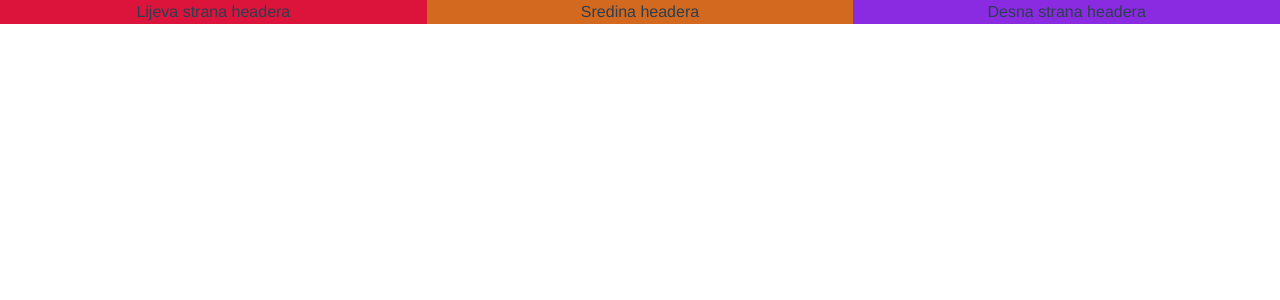
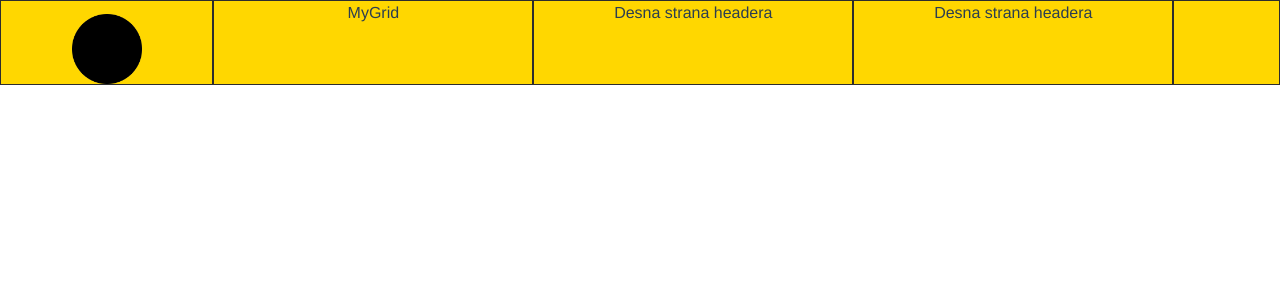
Before and after one commit to Buzzer-WebAppProject/WAFrontEnd, a Vue app: page /MainPage in a window 1280 px wide. Shown: the top 300 px of the page. Built offline with nearby package versions, Linux system fonts and the light colour scheme.

Commit message:
minor changes

```diff
--- a/src/App.vue
+++ b/src/App.vue
@@ -29,7 +29,8 @@ export default {
   -moz-osx-font-smoothing: grayscale;
   text-align: center;
   color: #2c3e50;
-  width: 100%;
-  height: 100%;
+  min-width: 100%;
+  min-height: 100%;
 }
+
 </style>
--- a/src/components/Header.vue
+++ b/src/components/Header.vue
@@ -4,17 +4,23 @@
         <div class="container-fluid">
             <div class="row">
 
-                <div class="col-4 left">
-                    Lijeva strana headera
+                <div class="col-2 logo">
+                    <img class="resize" :src="require('@/assets/circle-logo.png')">
                 </div>
 
-                <div class="col-4 middle">
-                    Sredina headera
+                <div class="col-3 MyGrid text-bottom">
+                    <p class="MyGridText"> MyGrid</p>
                 </div>
 
-                <div class="col-4 right">
+                <div class="col-3 About">
                     Desna strana headera
                 </div>
+
+                <div class="col-3 Introduction">
+                    Desna strana headera
+                </div>
+
+                <div class="col-1 empty" />
 
             </div>
         </div>
@@ -24,15 +30,35 @@
 </template>
 
 <style scoped>
+.backgrnd {
+    background-color: gold;
+}
+.logo {
+    border: 1px solid #2d2d2d;
+    padding-top: 1%;
+}
 
-.left{
-    background-color: crimson;
+.resize {
+    padding-top: 0;
+    height: 70px;
+    width: 70px;
 }
-.middle {
-    background-color: chocolate;
+
+.MyGrid {
+    border: 1px solid #2d2d2d;
 }
-.right {
-    background-color: blueviolet;
+.MyGridText {
+    position: relative;
+    bottom: auto;
+}
+.About {
+    border: 1px solid #2d2d2d;
+}
+.Introduction{
+    border: 1px solid #2d2d2d;
+}
+.empty {
+    border: 1px solid #2d2d2d;
 }
 
 </style>
--- a/src/components/HelloWorld.vue
+++ /dev/null
@@ -1,58 +0,0 @@
-<template>
-  <div class="hello">
-    <h1>{{ msg }}</h1>
-    <p>
-      For a guide and recipes on how to configure / customize this project,<br>
-      check out the
-      <a href="https://cli.vuejs.org" target="_blank" rel="noopener">vue-cli documentation</a>.
-    </p>
-    <h3>Installed CLI Plugins</h3>
-    <ul>
-      <li><a href="https://github.com/vuejs/vue-cli/tree/dev/packages/%40vue/cli-plugin-babel" target="_blank" rel="noopener">babel</a></li>
-      <li><a href="https://github.com/vuejs/vue-cli/tree/dev/packages/%40vue/cli-plugin-router" target="_blank" rel="noopener">router</a></li>
-    </ul>
-    <h3>Essential Links</h3>
-    <ul>
-      <li><a href="https://vuejs.org" target="_blank" rel="noopener">Core Docs</a></li>
-      <li><a href="https://forum.vuejs.org" target="_blank" rel="noopener">Forum</a></li>
-      <li><a href="https://chat.vuejs.org" target="_blank" rel="noopener">Community Chat</a></li>
-      <li><a href="https://twitter.com/vuejs" target="_blank" rel="noopener">Twitter</a></li>
-      <li><a href="https://news.vuejs.org" target="_blank" rel="noopener">News</a></li>
-    </ul>
-    <h3>Ecosystem</h3>
-    <ul>
-      <li><a href="https://router.vuejs.org" target="_blank" rel="noopener">vue-router</a></li>
-      <li><a href="https://vuex.vuejs.org" target="_blank" rel="noopener">vuex</a></li>
-      <li><a href="https://github.com/vuejs/vue-devtools#vue-devtools" target="_blank" rel="noopener">vue-devtools</a></li>
-      <li><a href="https://vue-loader.vuejs.org" target="_blank" rel="noopener">vue-loader</a></li>
-      <li><a href="https://github.com/vuejs/awesome-vue" target="_blank" rel="noopener">awesome-vue</a></li>
-    </ul>
-  </div>
-</template>
-
-<script>
-export default {
-  name: 'HelloWorld',
-  props: {
-    msg: String
-  }
-}
-</script>
-
-<!-- Add "scoped" attribute to limit CSS to this component only -->
-<style scoped lang="scss">
-h3 {
-  margin: 40px 0 0;
-}
-ul {
-  list-style-type: none;
-  padding: 0;
-}
-li {
-  display: inline-block;
-  margin: 0 10px;
-}
-a {
-  color: #42b983;
-}
-</style>
--- a/src/store.js
+++ b/src/store.js
@@ -1,5 +1,23 @@
 export default {
     authenticated: false,
-    userEmail: 'fake@email.com',
-    userName: 'Neki user'
+    user: {
+        email: 'beekeper@mail.com',
+        name: 'Beekeper',
+        surname: 'Beekeper',
+        beehive: [
+            {
+            beehiveId: 1,
+            lastFeedingDate: 12/5/2021,
+            insideTemp: 35,
+            outsideTemp: 22
+            },
+            {
+            beehiveId: 2,
+            lastFeedingDate: 14/5/2021,
+            insideTemp: 35,
+            outsideTemp: 22
+            }
+        ],
+        beehiveCount: 2
+    },
 }
--- a/src/views/Landing.vue
+++ b/src/views/Landing.vue
@@ -3,14 +3,16 @@
     <div class="container-fluid">
       <div class="row">
 
-        <div class="col-2" />
+        <div class="col-3" />
 
-        <div class="col-8 middle">
+        <div class="col-6 middle">
 
           <div class="text-box-centered">
-            <h1 class="main-title">Buzzer</h1>
-            <p class="desc">Welcome to Buzzer, your beekeeping companion application.</p>
-            <p class="direct">Click here to continue without login</p>
+            <div class="introText">
+              <h1 class="main-title">Buzzer</h1>
+              <p class="desc">Welcome to Buzzer, your beekeeping companion application.</p>
+              <p class="direct">Click here to continue without login</p>
+            </div>
 
 
             <div class="Login">
@@ -35,7 +37,7 @@
 
         </div>
 
-        <div class="col-2" />
+        <div class="col-3" />
 
       </div>
     </div>
@@ -43,12 +45,10 @@
 </template>
 
 <script>
-import HelloWorld from '@/components/HelloWorld.vue'
 
 export default {
   name: 'landing',
   components: {
-    HelloWorld
   }
 }
 </script>
@@ -57,6 +57,9 @@ export default {
 
 .bg {
   background-color: #2D2D2D;
+  min-height: 100%;
+  width: auto;
+  padding-bottom: 0px;
 }
 
 /*no padding on the column/row -- found on stack-overflow*/
@@ -73,13 +76,18 @@ export default {
 
 .text-box-centered {
   background-color: gold;
-  position: absolute;
-  border-radius: 4px;
-  width: 1000px;
+  /* position: absolute; */
+  margin-top: 10%;
+  border-radius: 8px;
+  width: 800px;
   height: 600px;
   left: 15%;
   right: 15%;
   text-align: center;
+}
+
+.introText {
+  padding-top: 10%;
 }
 
 .button { /*the styling for our button*/
```
Also changed, not shown: public/index.html (line endings or trailing spaces), src/assets/circle-logo.png (added).
